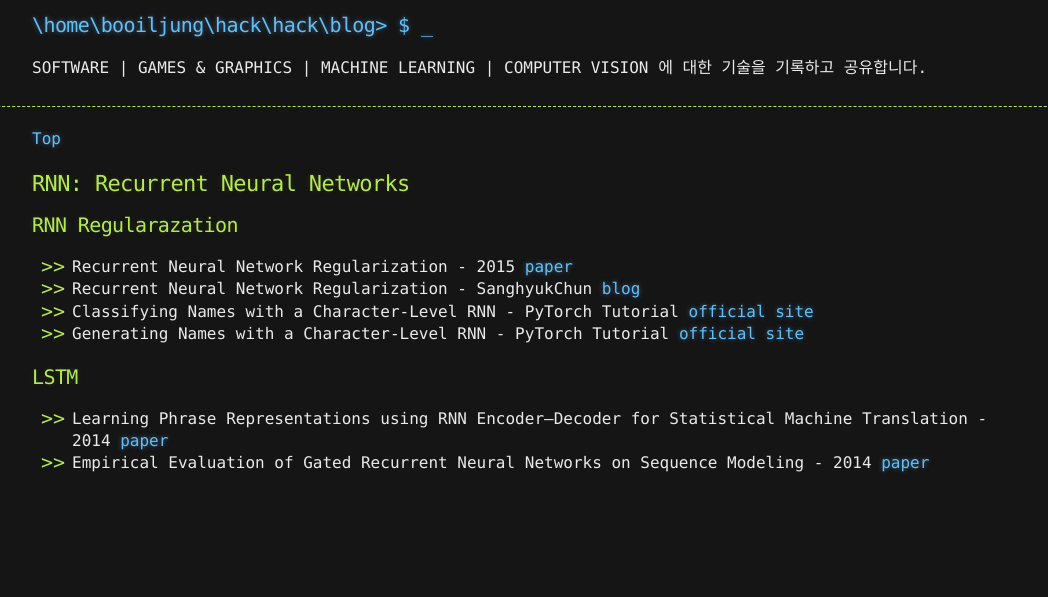
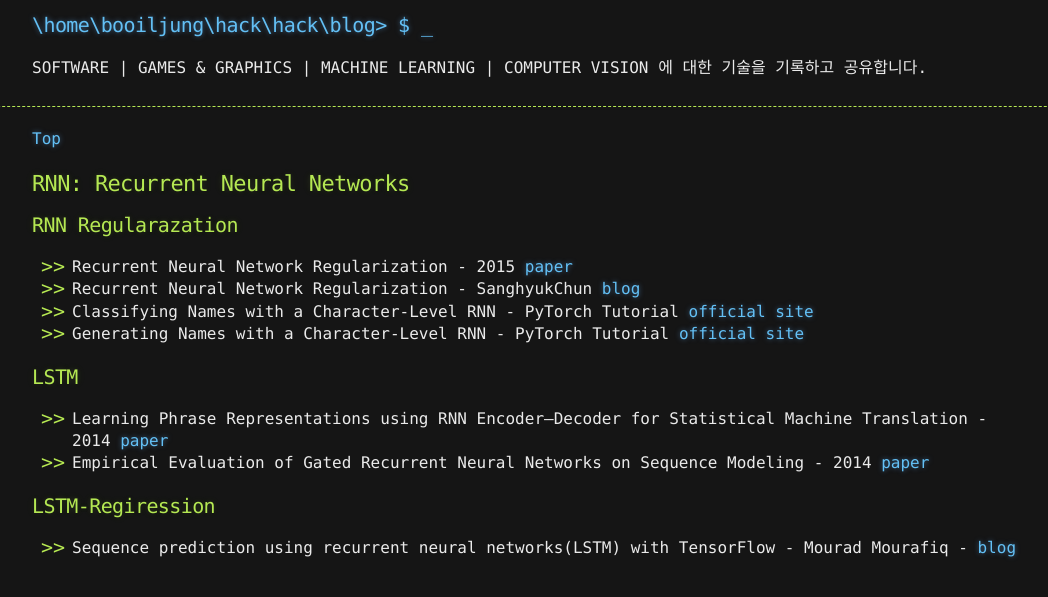
Before and after one commit to booiljung/xxxxx, a Jekyll site: the page built from machine_learning_notes/rnn.md, in a window 1280 px wide. Shown: the top 597 px of the page, without its empty margins (108-1156 px from the left). Built offline with Jekyll 4.4.1, drawn with Linux system fonts in a browser that asks for light colours; our own code applies the rules of GitHub Pages for plain Markdown files.

Commit message:
LSTM-Regiression tensorflow added

```diff
--- a/machine_learning_notes/rnn.md
+++ b/machine_learning_notes/rnn.md
@@ -13,3 +13,7 @@
 
 * Learning Phrase Representations using RNN Encoder–Decoder for Statistical Machine Translation - 2014 [paper](https://arxiv.org/pdf/1406.1078.pdf)
 * Empirical Evaluation of Gated Recurrent Neural Networks on Sequence Modeling - 2014 [paper](http://pdfs.semanticscholar.org/2d9e/3f53fcdb548b0b3c4d4efb197f164fe0c381.pdf)
+
+## LSTM-Regiression
+
+* Sequence prediction using recurrent neural networks(LSTM) with TensorFlow - Mourad Mourafiq - [blog](http://mourafiq.com/2016/05/15/predicting-sequences-using-rnn-in-tensorflow.html)
```
